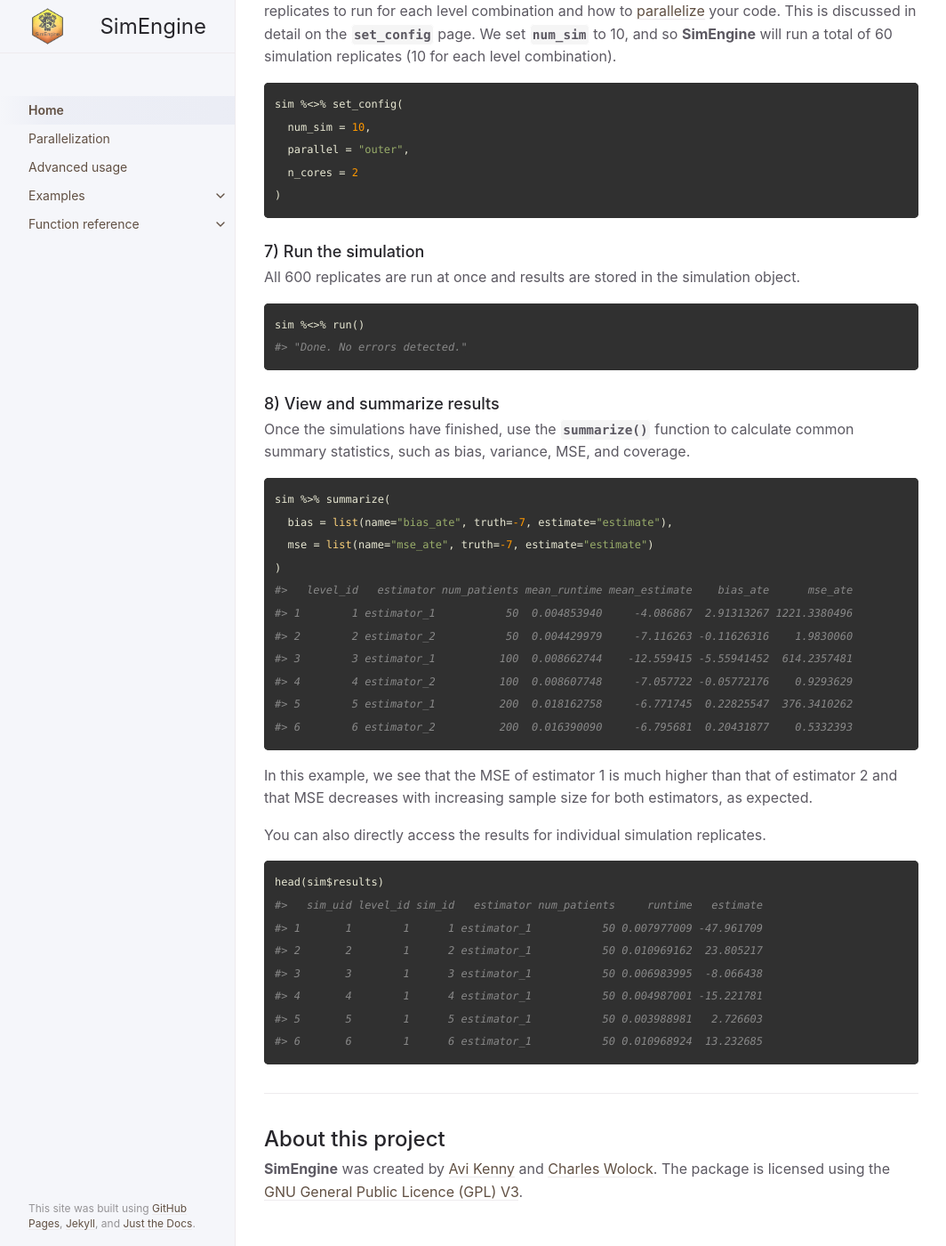
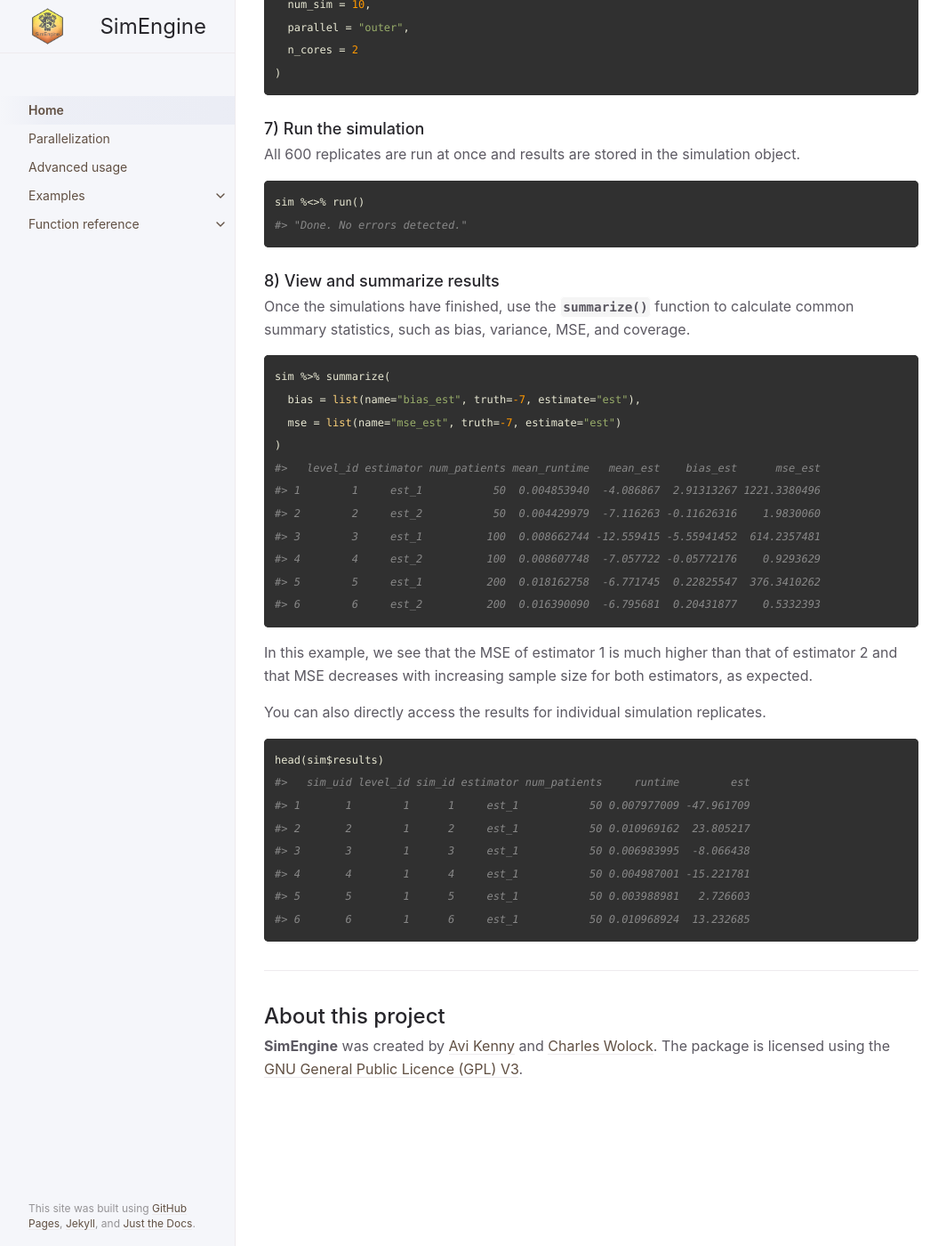
Before and after one commit to Avi-Kenny/SimEngine, a Jekyll site: the page built from docs/index.md, in a window 1280 px wide and 1400 px high, scrolled down 4040 px. Shown: the whole window at 89% size, without its empty margins (107-1171 px from the left). Built offline with Jekyll 4.4.1, drawn with Linux system fonts in a browser that asks for light colours; some of the changed text lies outside the part shown.

Commit message:
Changes to docs

````diff
--- a/docs/index.md
+++ b/docs/index.md
@@ -75,11 +76,8 @@
 #> 3          3   control 106.2271
 #> 4          4 treatment 131.7250
 #> 5          5   control 129.4923
-```
 
-Once you have declared your creator function, add it to your simulation object using the `add_creator()` function.
-
-```R
+# Add the creator function to the simulation object
 sim %<>% add_creator(create_rct_data)
 ```
 
@@ -88,34 +86,29 @@
 In this example, we test two different estimators of the average treatment effect. The first estimator uses the known probability of being assigned to the treatment group (0.5), whereas the second estimator uses an estimate of this probability based on the observed data. Don't worry too much about the mathematical deatils; the important thing is that both methods attempt to take in the dataset generated by the `create_rct_data()` function and return an estimate of the true treatment effect, which in this case is *-7*.
 
 ```R
-estimator_1 <- function(df) {
+# Code up the estimators
+est_tx_effect <- function(df, type) {
   n <- nrow(df)
-  true_prob <- 0.5
   sum_t <- sum(df$outcome * (df$group=="treatment"))
   sum_c <- sum(df$outcome * (df$group=="control"))
-  return ( sum_t/(n*true_prob) - sum_c/(n*(1-true_prob)) )
-}
-estimator_2 <- function(df) {
-  n <- nrow(df)
-  est_prob <- sum(df$group=="treatment") / n
-  sum_t <- sum(df$outcome * (df$group=="treatment"))
-  sum_c <- sum(df$outcome * (df$group=="control"))
-  return ( sum_t/(n*est_prob) - sum_c/(n*(1-est_prob)) )
+  if (type=="est1") {
+    true_prob <- 0.5
+    return ( sum_t/(n*true_prob) - sum_c/(n*(1-true_prob)) )
+  } else if (type=="est2") {
+    est_prob <- sum(df$group=="treatment") / n
+    return ( sum_t/(n*est_prob) - sum_c/(n*(1-est_prob)) )
+  }
 }
 
-# Test our estimator functions
+# Test out the estimators
 df <- create_rct_data(10000)
-estimator_1(df)
+est_tx_effect(df, "est1")
 #> [1] -7.291477
-estimator_2(df)
+est_tx_effect(df, "est2")
 #> [1] -7.038604
-```
 
-Next, add the methods to your simulation object using the `add_method()` function.
-
-```R
-sim %<>% add_method(estimator_1)
-sim %<>% add_method(estimator_2)
+# Add the function to the simulation object
+sim %<>% add_method(est_tx_effect)
 ```
 
 ### 4) Set the simulation levels
@@ -124,27 +117,24 @@
 
 ```R
 sim %<>% set_levels(
-  estimator = c("estimator_1", "estimator_2"),
+  estimator = c("est1", "est2"),
   num_patients = c(50, 200, 1000)
 )
 ```
 
-<!-- # !!!!! add_constants()  You can also reference <a href="" target="_blank">simulation constants</a> using the variable *C*. ????? -->
-<!-- A simulation constant is something that does not change across your entire set of simulations. You could just as easily hard-code values in your code, but it's often easier to have these declared at a separate section so that they can be easily modified if needed. -->
-
 ### 5) Create a simulation script
 
-The simulation script is a function that runs a single simulation replicate and returns the results. Within a script, you can reference the current simulation level values using the variable *L*. For example, when the first simulation replicate is running, `L$estimator` will equal "estimator_1" and `L$num_patients` will equal 50. In the last simulation replicate, `L$estimator` will equal "estimator_2" and `L$num_patients` will equal 1,000. This can be used in conjunction with `use_method()` to dynamically run different methods within different simulation replicates (as is illustrated below). Your script will have access to any creators and methods that have been added to your simulation object.
+The simulation script is a function that runs a single simulation replicate and returns the results. Within a script, you can reference the current simulation level values using the variable *L*. For example, when the first simulation replicate is running, `L$estimator` will equal "est1" and `L$num_patients` will equal 50. In the last simulation replicate, `L$estimator` will equal "est2" and `L$num_patients` will equal 1,000. Your script will have access to any creators and methods that have been added to your simulation object.
 
 ```R
 sim %<>% set_script(function() {
   df <- create_rct_data(L$num_patients)
-  estimate <- use_method(L$estimator, list(df))
-  return (list("estimate"=estimate))
+  est <- est_tx_effect(df, L$estimator)
+  return (list("est"=est))
 })
 ```
 
-Your script should always return a named list, although your list can be complex and contain dataframes, multiple levels of nesting, etc.
+Your script should always return a named list, although your list can be complex and contain dataframes, multiple levels of nesting, etc. Note that you can also code your estimators as separate functions and call them from within the script using <a href="/docs/function-reference/use_method.html" target="_blank">`use_method`</a>.
 
 ### 6) Set the simulation configuration
 
@@ -173,16 +163,16 @@
 
 ```R
 sim %>% summarize(
-  bias = list(name="bias_ate", truth=-7, estimate="estimate"),
-  mse = list(name="mse_ate", truth=-7, estimate="estimate")
+  bias = list(name="bias_est", truth=-7, estimate="est"),
+  mse = list(name="mse_est", truth=-7, estimate="est")
 )
-#>   level_id   estimator num_patients mean_runtime mean_estimate    bias_ate      mse_ate
-#> 1        1 estimator_1           50  0.004853940     -4.086867  2.91313267 1221.3380496
-#> 2        2 estimator_2           50  0.004429979     -7.116263 -0.11626316    1.9830060
-#> 3        3 estimator_1          100  0.008662744    -12.559415 -5.55941452  614.2357481
-#> 4        4 estimator_2          100  0.008607748     -7.057722 -0.05772176    0.9293629
-#> 5        5 estimator_1          200  0.018162758     -6.771745  0.22825547  376.3410262
-#> 6        6 estimator_2          200  0.016390090     -6.795681  0.20431877    0.5332393
+#>   level_id estimator num_patients mean_runtime   mean_est    bias_est      mse_est
+#> 1        1     est_1           50  0.004853940  -4.086867  2.91313267 1221.3380496
+#> 2        2     est_2           50  0.004429979  -7.116263 -0.11626316    1.9830060
+#> 3        3     est_1          100  0.008662744 -12.559415 -5.55941452  614.2357481
+#> 4        4     est_2          100  0.008607748  -7.057722 -0.05772176    0.9293629
+#> 5        5     est_1          200  0.018162758  -6.771745  0.22825547  376.3410262
+#> 6        6     est_2          200  0.016390090  -6.795681  0.20431877    0.5332393
 ```
 
 In this example, we see that the MSE of estimator 1 is much higher than that of estimator 2 and that MSE decreases with increasing sample size for both estimators, as expected.
@@ -191,13 +181,13 @@
 
 ```R
 head(sim$results)
-#>   sim_uid level_id sim_id   estimator num_patients     runtime   estimate
-#> 1       1        1      1 estimator_1           50 0.007977009 -47.961709
-#> 2       2        1      2 estimator_1           50 0.010969162  23.805217
-#> 3       3        1      3 estimator_1           50 0.006983995  -8.066438
-#> 4       4        1      4 estimator_1           50 0.004987001 -15.221781
-#> 5       5        1      5 estimator_1           50 0.003988981   2.726603
-#> 6       6        1      6 estimator_1           50 0.010968924  13.232685
+#>   sim_uid level_id sim_id estimator num_patients     runtime        est
+#> 1       1        1      1     est_1           50 0.007977009 -47.961709
+#> 2       2        1      2     est_1           50 0.010969162  23.805217
+#> 3       3        1      3     est_1           50 0.006983995  -8.066438
+#> 4       4        1      4     est_1           50 0.004987001 -15.221781
+#> 5       5        1      5     est_1           50 0.003988981   2.726603
+#> 6       6        1      6     est_1           50 0.010968924  13.232685
 ```
 
 ---
````
Also changed, not shown: other parts of docs/index.md (+2 -1 lines), docs/docs/function-reference/run.md (+6 -7 lines), docs/docs/function-reference/set_script.md (+6 -7 lines), docs/docs/function-reference/summarize.md (+6 -7 lines), docs/docs/function-reference/update_sim.md (+7 -11 lines), docs/docs/function-reference/use_method.md (+3 -3 lines), vignettes/SimEngine.Rmd (+24 -34 lines), 10 other files.
